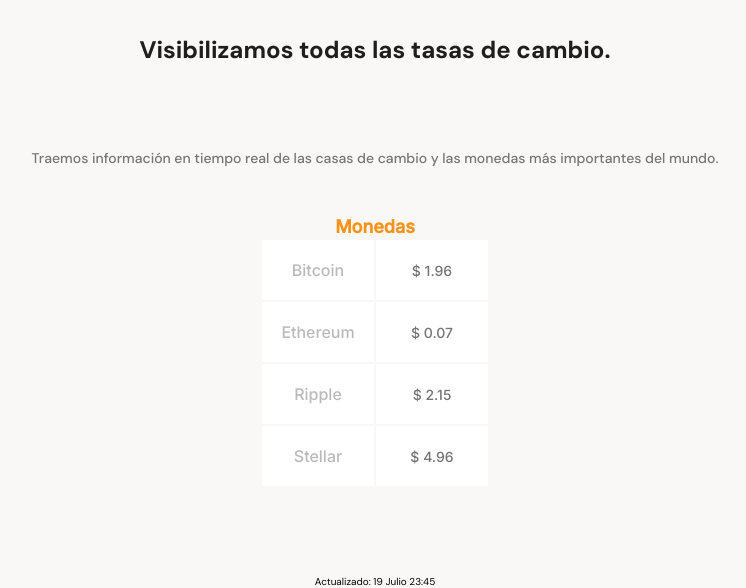
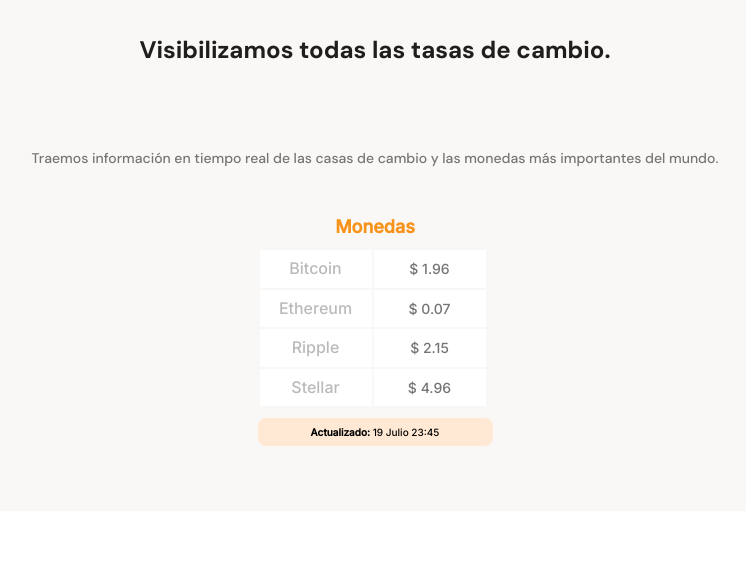
Before and after one commit to Dmentaliz/Batatabit_cripto_pag, a plain HTML site: page index.html in a window 1280 px wide. Shown: the part 592-1180 px from the top of the page, without its empty margins (265-1011 px from the left). After the commit the page ends 1103 px from the top, so only its background shows below. Drawn offline with Linux system fonts and the light colour scheme.

Commit message:
fixed table box sizes

```diff
--- a/css/style.css
+++ b/css/style.css
@@ -140,7 +140,7 @@
   width: 70%;
   min-width: 235px;
   max-width: 500px;
-  height: 360px;
+  height: auto;
   font-family: 'Inter', sans-serif;
 }
 .main-currency-table .currency-table--title {
@@ -154,8 +154,8 @@
   width: 90%;
   min-width: 230px;
   max-width: 300px;
-  height: 250px;
-  margin: 0 auto;
+  height: 160px;
+  margin: 10px 0 auto;
 }
 .currency-table--container table {
   width: 100%;
@@ -175,38 +175,15 @@
   color: #757575;
   font-weight: 400;
 }
-/* .main-exchange-container table {
-  margin-top: 10px;
-  width: 197px;
-  height: 159px;
-  background-color: var(--just-white);
-  border-radius: 8px;
-}
-.main-tables-container p {
-  position: relative;
-  right: 40px;
-  margin-top: 48px;
-
-
-
-}
-.main-exchange-container table tr {
-  font-family: 'Inter', sans-serif;
-  color: #b5b0ac;
-
-}
-.main-exchange-container table td {
-  border: 1px solid black;
-} */
-.updated-container {
+.currency-table__updated {
   font-family: 'Inter', sans-serif;
   width: auto;
   height: auto;
   background-color: var(--soft-orange);
   padding: 8px;
   border-radius: 8px;
-  margin: 10px 0 56px;
+  margin: 10px 0 65px;
 }
-.updated-container span {
+.currency-table__updated span {
   font-weight: bold;
 }
```
